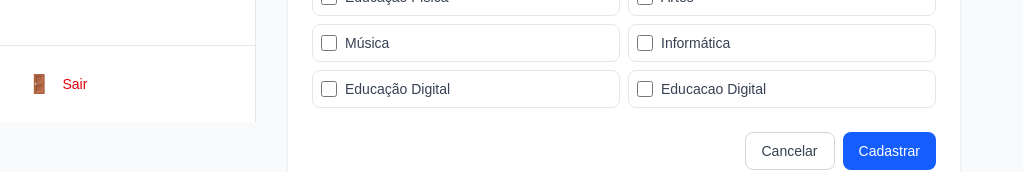
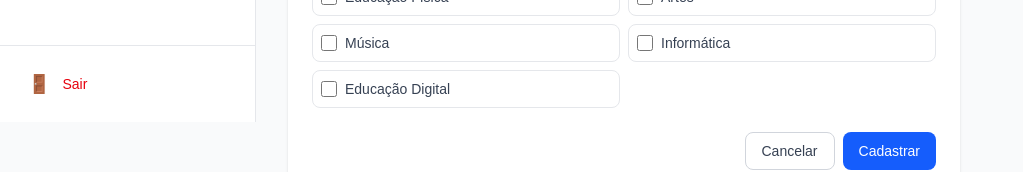
Before and after one commit to wesleymusk0/domicilia, a Next.js app: page /pedagogo/professores/novo in a window 1280 px wide. Shown: the part 678-850 px from the top of the page, without its empty margins (0-1023 px from the left). Built offline with nearby package versions, Linux system fonts and the light colour scheme; no server answers.

Commit message:
Update page.tsx

```diff
--- a/src/app/(dashboard)/pedagogo/professores/novo/page.tsx
+++ b/src/app/(dashboard)/pedagogo/professores/novo/page.tsx
@@ -32,7 +32,7 @@ export default function NovoProfessorPage() {
 
   const disciplinasOptions = [
     'Português', 'Matemática', 'Ciências', 'História', 'Geografia',
-    'Inglês', 'Educação Física', 'Artes', 'Música', 'Informática', 'Educação Digital', 'Educacao Digital'
+    'Inglês', 'Educação Física', 'Artes', 'Música', 'Informática', 'Educação Digital'
   ];
 
   useEffect(() => {
```
